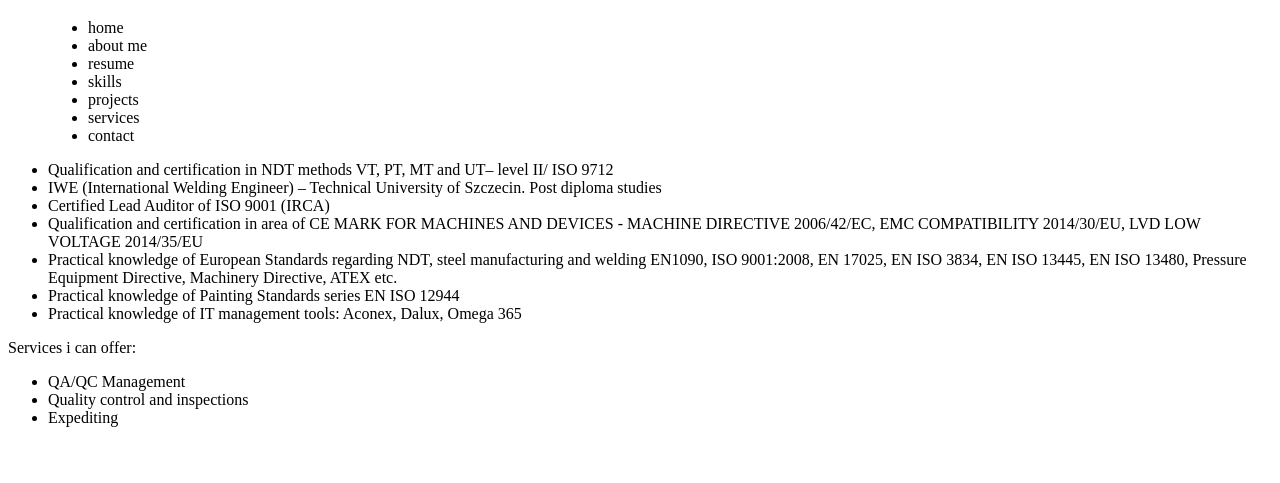
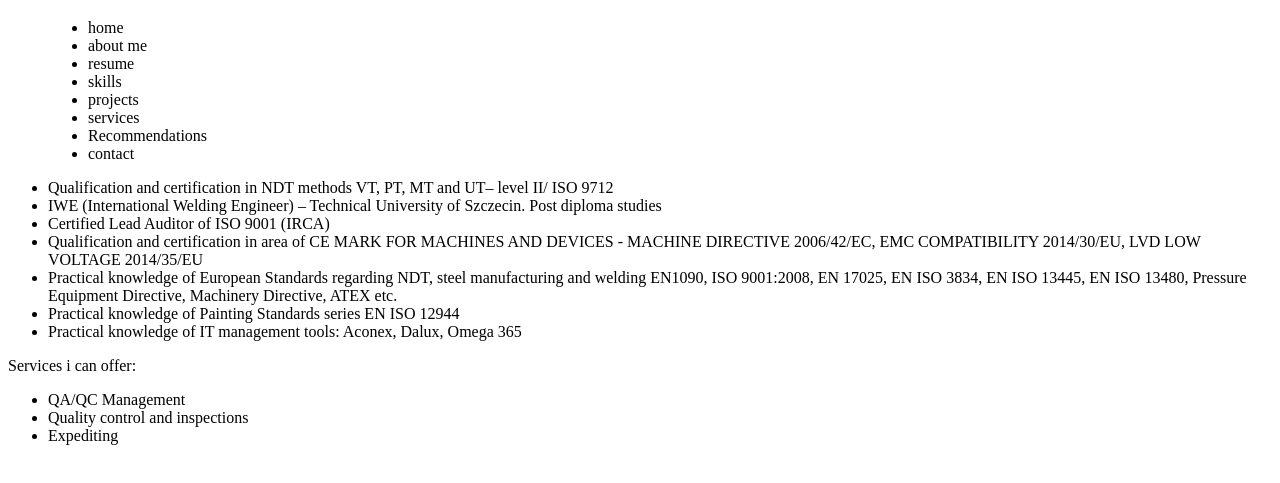
Before and after one commit to julia-rogacka/portfolio, a plain HTML site: page index.html in a window 1280 px wide. Shown: the part 61-544 px from the top of the page. Drawn offline with Linux system fonts and the light colour scheme.

Commit message:
Added Recommendations to menu and div

```diff
--- a/index.html
+++ b/index.html
@@ -16,6 +16,7 @@
                 <li>skills</li>
                 <li>projects</li>
                 <li>services</li>
+                <li>Recommendations</li>
                 <li>contact</li>
             </ul>
         </nav>
@@ -58,6 +59,9 @@
             </ul>
         </div>
 
+        <div class="recommendations">
+        </div>
+
         <div class="contact">
         </div>
     </main>
```
